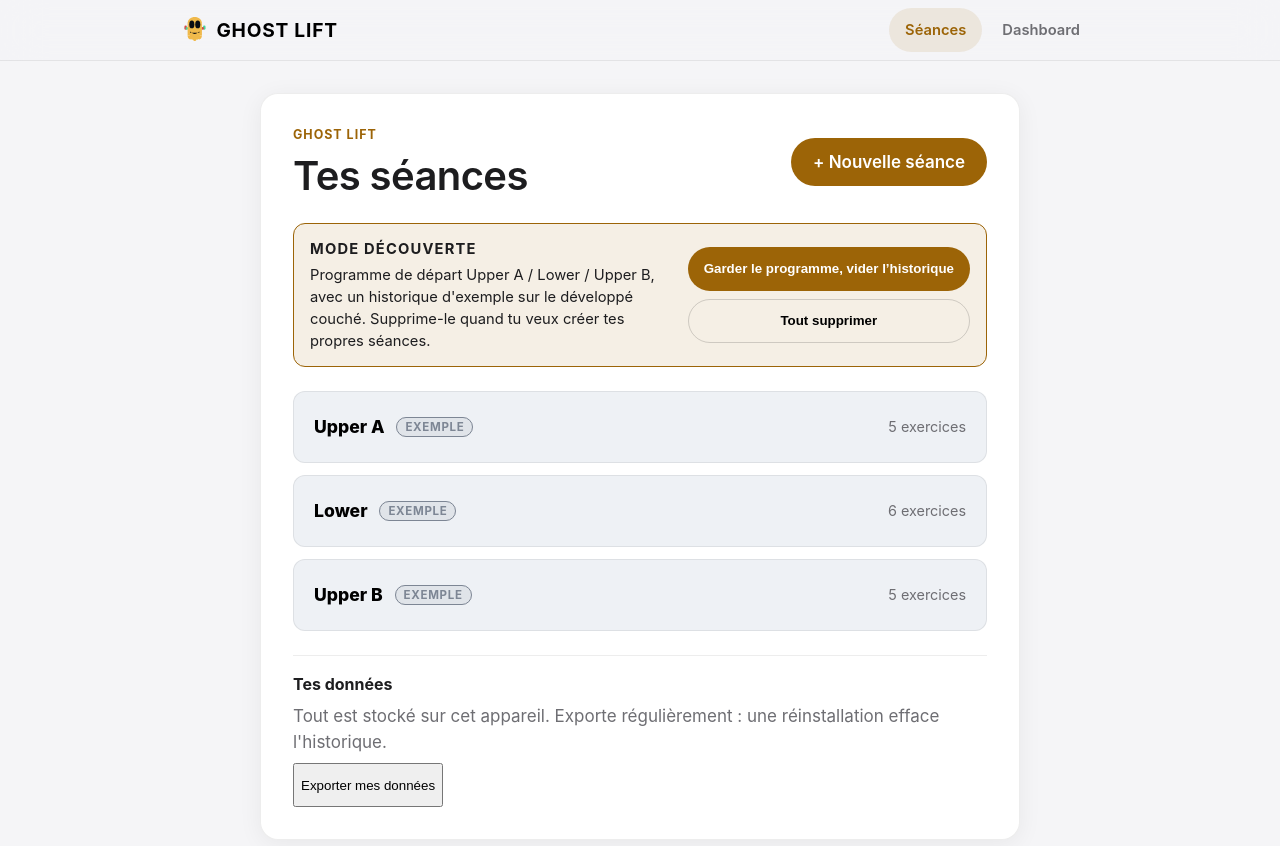
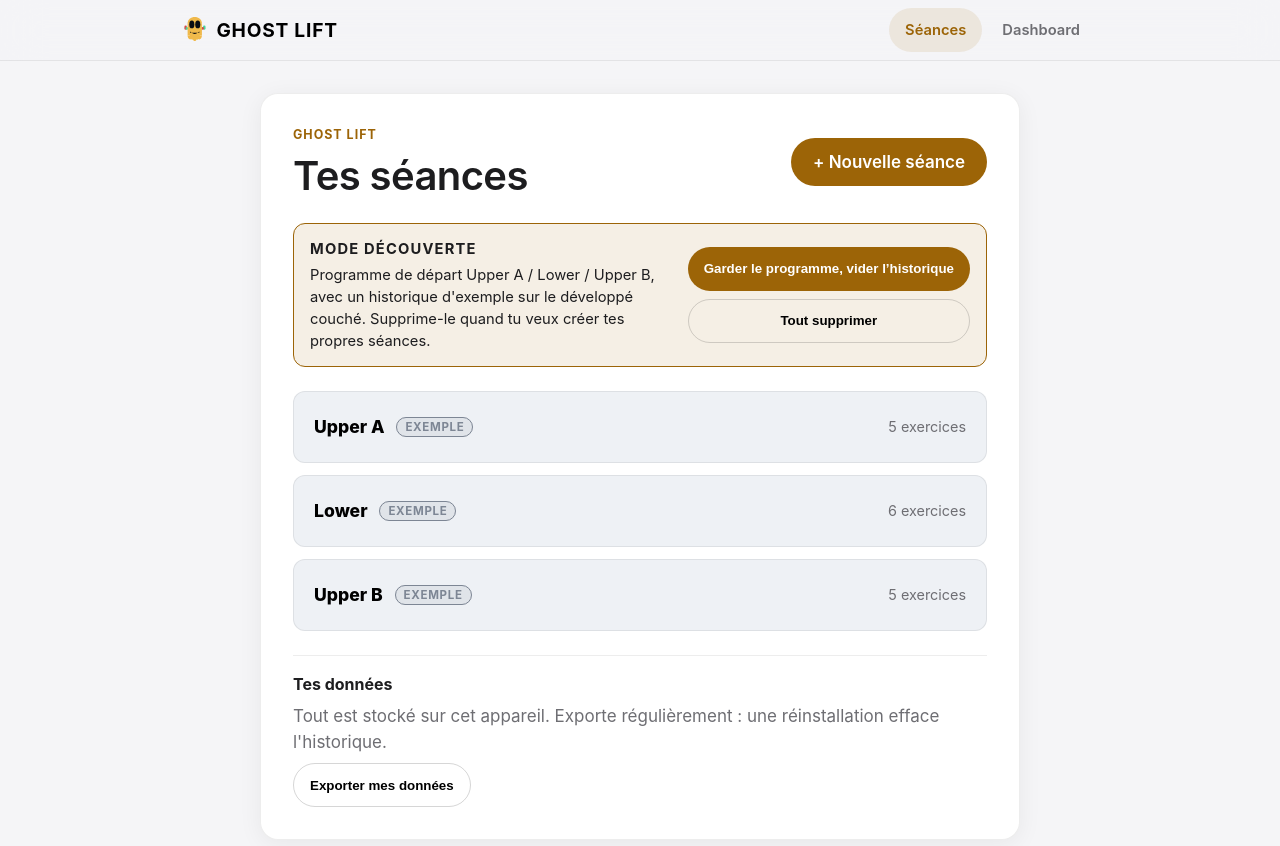
Before and after one commit to Akmot9/ghost-lilft, a Vue app: page /seances in a window 1280 px wide. Shown: the top 846 px of the page. Built offline with nearby package versions, Linux system fonts and the light colour scheme; the HTML template or start-up script is replaced by a standard one.

Commit message:
Corrige le style du bouton d'export et le message d'erreur en français

```diff
--- a/src/views/SeanceSelectView.vue
+++ b/src/views/SeanceSelectView.vue
@@ -55,7 +55,10 @@ async function onExport() {
     const exportedAt = new Date()
     await saveTextFile(backupFileName(exportedAt), seanceStore.exportBackup())
   } catch (error) {
-    backupError.value = error instanceof Error ? error.message : 'Export impossible.'
+    backupError.value =
+      error instanceof Error
+        ? `Export impossible : ${error.message}`
+        : 'Export impossible.'
   } finally {
     exporting.value = false
   }
@@ -353,6 +356,24 @@ h1 {
 .data-export {
   justify-self: start;
   min-height: 44px;
+  padding: 0 16px;
+  color: var(--text-strong);
+  font-weight: 600;
+  cursor: pointer;
+  background: transparent;
+  border: 1px solid var(--border-strong);
+  border-radius: var(--pill-radius);
+  transition: transform 0.2s var(--ease), border-color 0.2s var(--ease);
+}
+
+.data-export:hover:not(:disabled) {
+  transform: scale(1.02);
+  border-color: var(--accent);
+}
+
+.data-export:disabled {
+  opacity: 0.6;
+  cursor: default;
 }
 
 .data-error {
```
